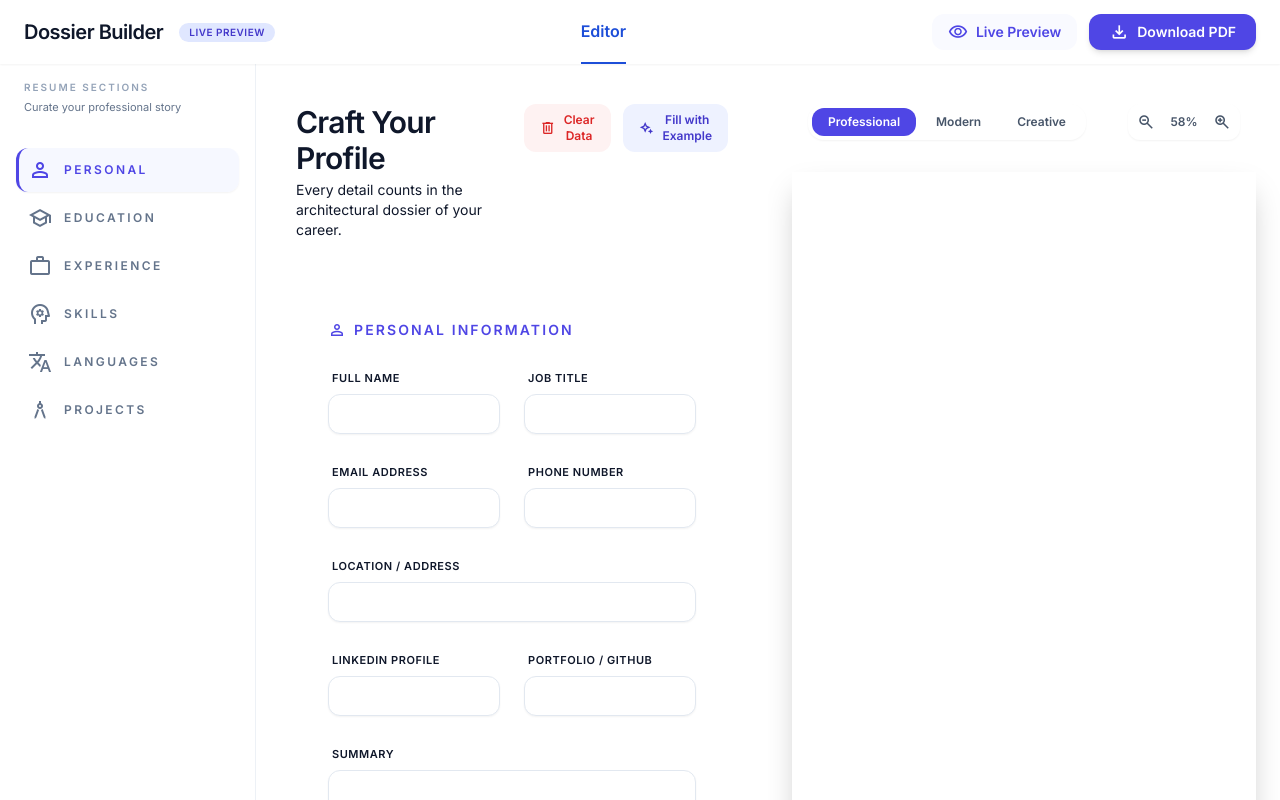
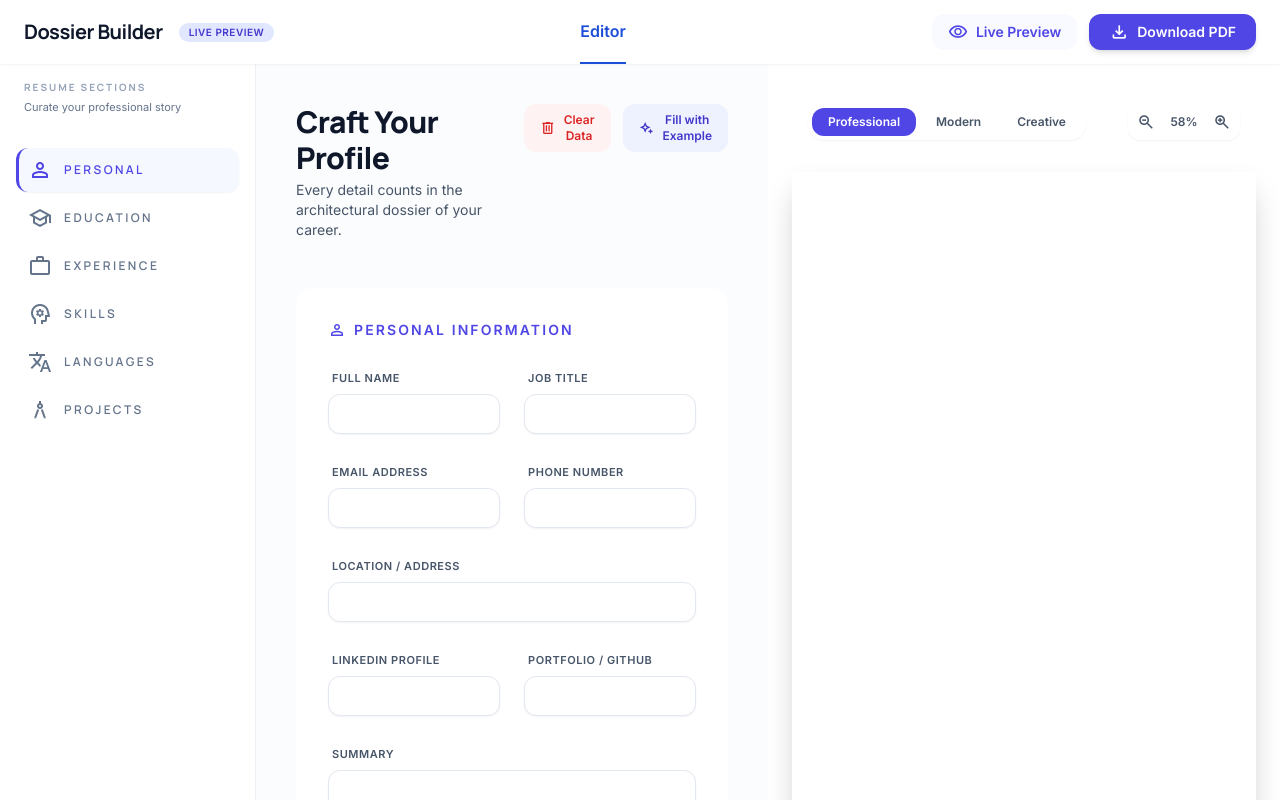
Before and after one commit to wyze69-sys/Dossier-Builder, a React (Vite) app: page / in a window 1280 px wide. Built offline with nearby package versions, Linux system fonts and the light colour scheme.

Commit message:
chore: add Manrope font and Material Design surface color tokens to Tailwind config
Co-authored-by: wyze69-sys <258711354+wyze69-sys@users.noreply.github.com>

```diff
--- a/tailwind.config.js
+++ b/tailwind.config.js
@@ -21,12 +21,26 @@ export default {
         border: {
           DEFAULT: '#e2e8f0', // slate-200
           dark: '#334155', // slate-700
-        }
+        },
+        'surface-container-lowest': '#ffffff',
+        'surface-container-low': '#f8fafc',
+        'surface-container': '#f1f5f9',
+        'surface-container-high': '#e2e8f0',
+        'surface-container-highest': '#cbd5e1',
+        'on-surface': '#0f172a',
+        'on-surface-variant': '#475569',
+        'secondary-container': '#e0e7ff',
+        'on-secondary-fixed-variant': '#3730a3',
+        'primary-fixed': '#e0e7ff',
+        'outline': '#94a3b8',
+        'outline-variant': '#cbd5e1',
+        'error': '#ef4444',
       },
       fontFamily: {
         "headline": ["Inter", "sans-serif"],
         "body": ["Inter", "sans-serif"],
         "label": ["Inter", "sans-serif"],
+        "manrope": ["Manrope", "sans-serif"],
       },
       letterSpacing: {
         tightest: '-.075em',
```
